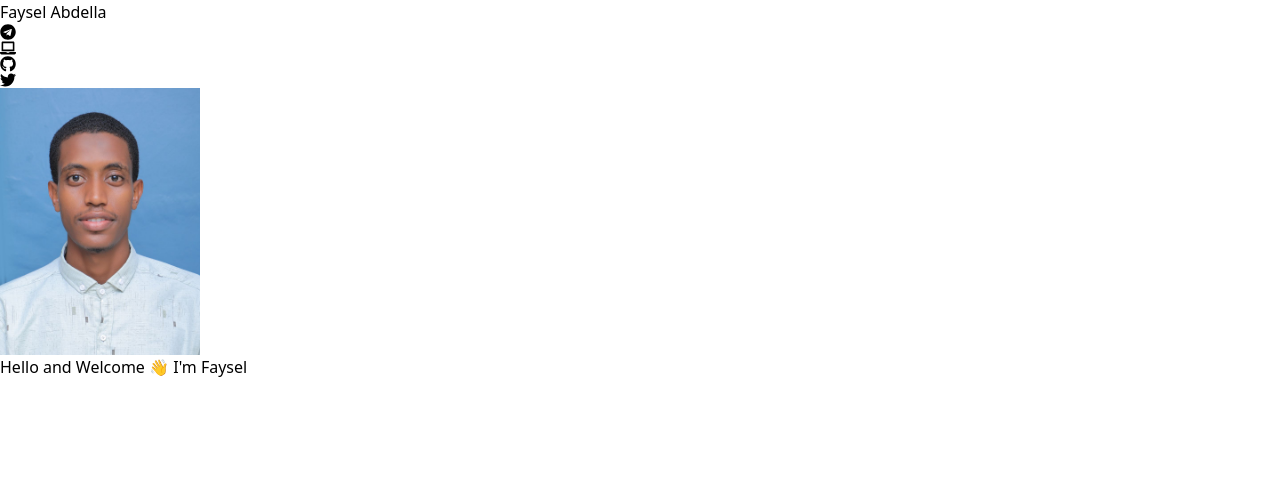
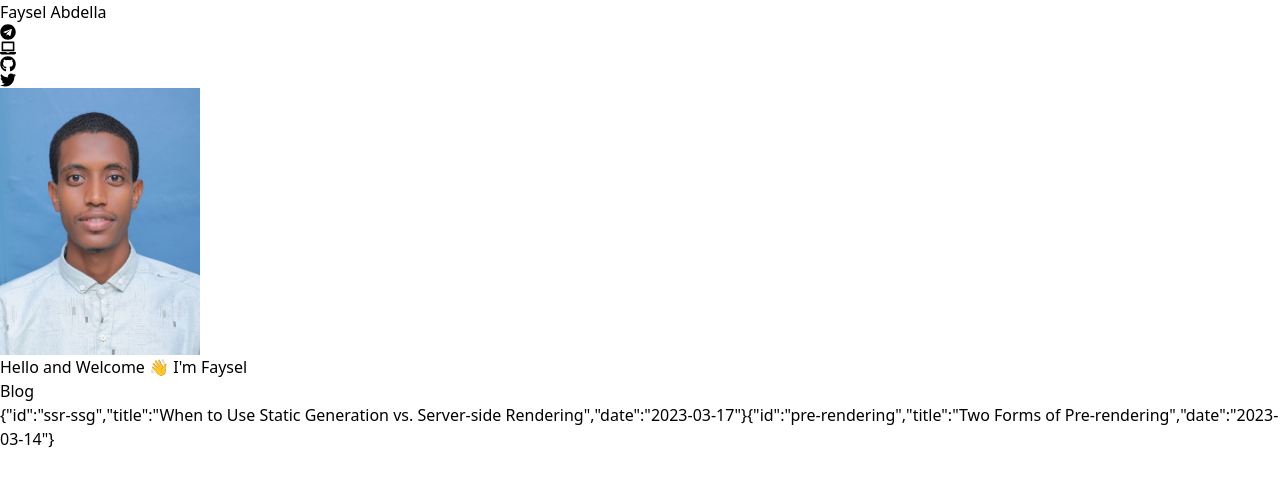
Before and after one commit to Faysel-Abdella/Next.js-and-tailwind__Blog-website, a Next.js app: page / in a window 1280 px wide. Shown: the top 486 px of the page. Built offline with nearby package versions, Linux system fonts and the light colour scheme.

Commit message:
Formatting date function is created

```diff
--- /dev/null
+++ b/app/components/Posts.tsx
@@ -0,0 +1,16 @@
+import { getSortedPostData } from "@/utils/posts"
+
+
+export default function Posts() {
+    const posts = getSortedPostData()
+  return (
+    <section className="mt-6 mx-auto max-w-2xl">
+        <h2 className="text-4xl font-bold dark:text-white/90">Blog</h2>
+        <ul className="w-full">
+            {posts.map((post) => (
+                JSON.stringify(post)
+            ))}
+        </ul>
+    </section>
+  )
+}
--- a/app/page.tsx
+++ b/app/page.tsx
@@ -1,3 +1,5 @@
+
+import Posts from "./components/Posts"
 
 export default function Home() {
   return (
@@ -8,6 +10,7 @@ export default function Home() {
           I'm <span className=" font-bold">Faysel</span>
         </span>
       </p>
+      <Posts/>
     </main>
   )
 }
--- /dev/null
+++ b/utils/getFormattedDate.ts
@@ -0,0 +1,5 @@
+
+
+export default function getFormattedDate(dateString: string): string {
+  return new Intl.DateTimeFormat('en-US', {dateStyle: 'long'}).format(new Date(dateString))
+}
```
Also changed, not shown: app/components/ListItem.tsx (added, +13 -0 lines).
